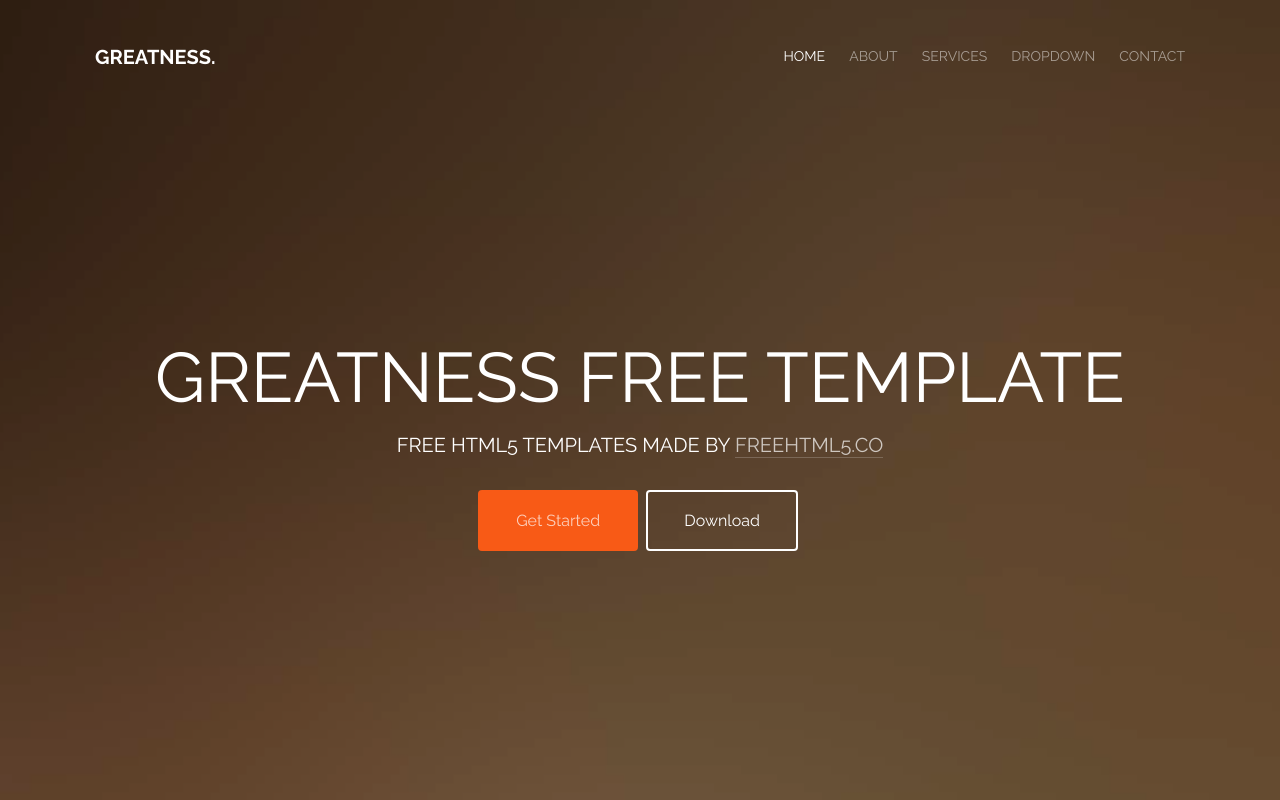
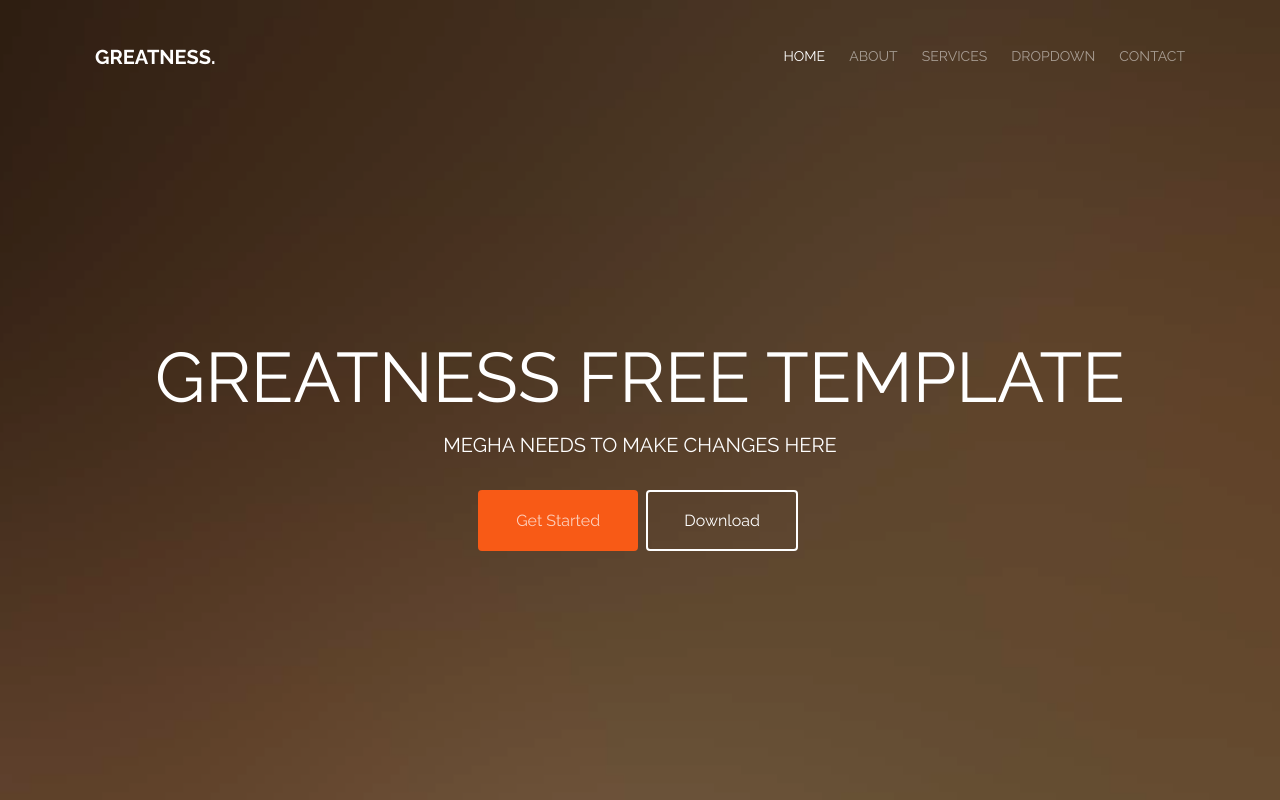
Before and after one commit to gagan2914/invorion11, a plain HTML site: page index.html in a window 1280 px wide. Shown: the top 800 px of the page. Drawn offline with nearby package versions, Linux system fonts and the light colour scheme; files that its build step writes are made by us from their sources; files whose address does not match are found by name.

Commit message:
Update index.html

```diff
--- a/index.html
+++ b/index.html
@@ -1,9 +1,5 @@
 <!DOCTYPE HTML>
-<!--
-	Greatness by FreeHTML5.co
-	Twitter: http://twitter.com/fh5co
-	URL: http://FreeHTML5.co
--->
+
 <html>
 	<head>
 	<meta charset="utf-8">
@@ -101,7 +97,7 @@
 					<div class="display-t">
 						<div class="display-tc animate-box" data-animate-effect="fadeIn">
 							<h1>Greatness Free Template</h1>
-							<h2>Free html5 templates Made by <a href="http://FreeHTML5.co/" target="_blank">FreeHTML5.co</a></h2>
+							<h2>Megha needs to make changes here</h2>
 							<p>
 								<a href="#" class="btn btn-primary btn-lg">Get Started</a>
 								<a href="#" class="btn btn-white btn-outline btn-lg">Download</a></p>
```
